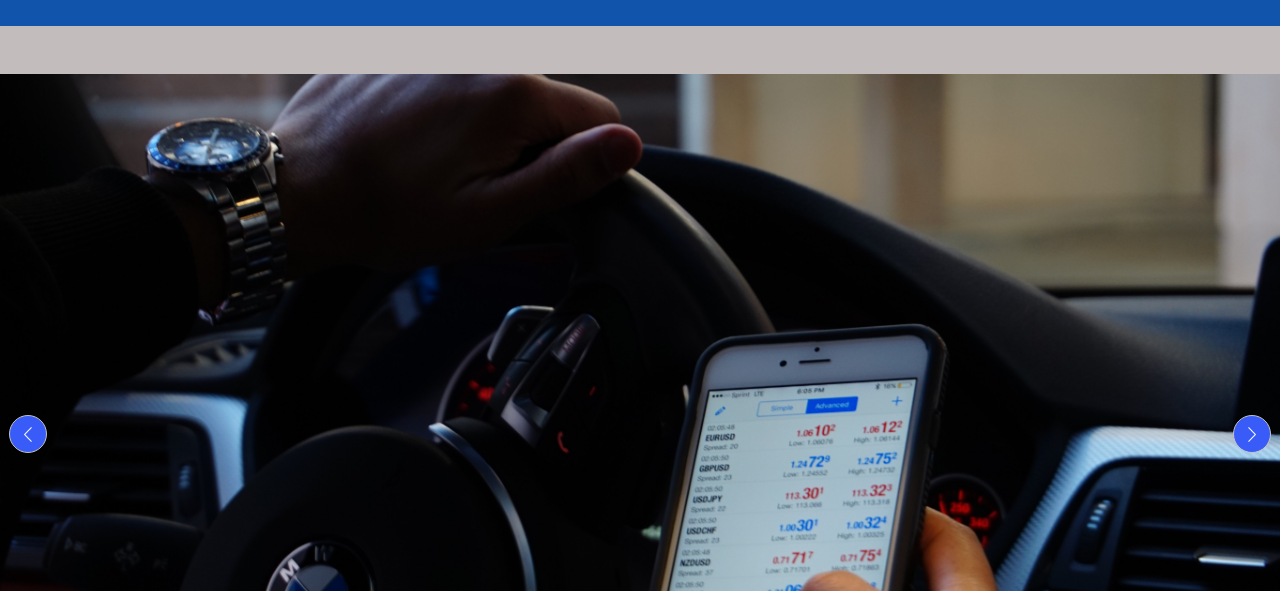
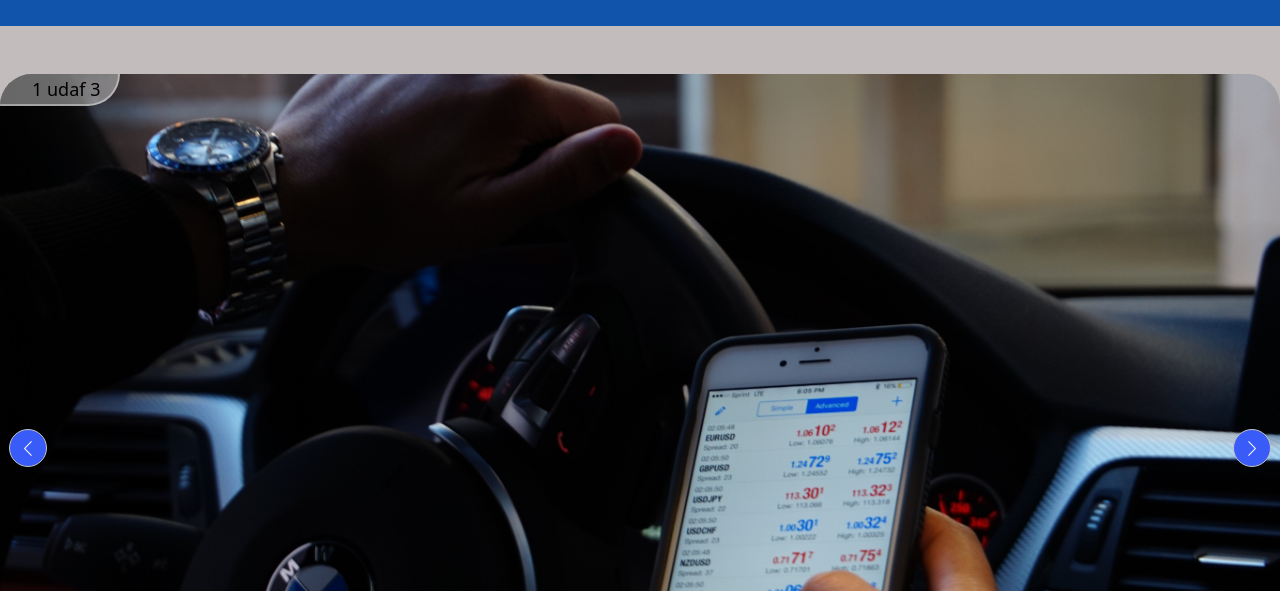
Before and after one commit to SerhiiIkin/crypta-invest-my-design, a website built with Vite: page index.html in a window 1280 px wide. Shown: the part 209-800 px from the top of the page. Built offline with nearby package versions, Linux system fonts and the light colour scheme; grey boxes are pictures that could not be loaded.

Commit message:
update slider

```diff
--- a/css/my-slider.css
+++ b/css/my-slider.css
@@ -1,5 +1,29 @@
 .my-slider {
     margin-bottom: 40px;
+}
+
+.slide img {
+    border-radius: 32px;
+}
+
+.slideNummer {
+    position: relative;
+    z-index: 1;
+    color: rgb(188, 43, 43);
+    display: flex;
+    align-items: center;
+
+    width: 120px;
+    height: 32px;
+
+    background-color: rgba(255, 255, 255, .4);
+    color: black;
+
+    padding-left: 32px;
+
+    border-radius: 32px 0 32px 0;
+    border-right: 2px solid rgba(255, 255, 255, .4);
+    border-bottom: 2px solid rgba(255, 255, 255, .4);
 }
 
 .slider__wrapper {
@@ -7,6 +31,12 @@
         height: 80vh;
         aspect-ratio: 16/7;
     }
+}
+
+.slide__title {
+    text-align: center;
+    padding-top: 10px;
+    color: white;
 }
 
 .slider__btn-left,
--- a/index.html
+++ b/index.html
@@ -32,11 +32,8 @@
         <main class="main">
             <section id="faq" class="my-slider">
                 <div>
-                    <div>
-                        <img src="./img/slider01.jpg" alt="" />
-                        <img src="./img/slider02.jpg" alt="" />
-                        <img src="./img/slider03.jpg" alt="" />
-                    </div>
+                    <span class="slideNummer"></span>
+                    <div></div>
                 </div>
             </section>
             <section id="wallet" class="cards">
--- /dev/null
+++ b/js/SlideTmplate.js
@@ -0,0 +1,9 @@
+export default function SlideTempate(slide) {
+    return (
+        `<div>
+            <img src="${slide.src}" alt="${slide.alt}">
+            <div class="slide__title">${slide.description}</div>
+        </div>`
+    )
+
+}
--- a/js/Slider.js
+++ b/js/Slider.js
@@ -1,3 +1,6 @@
+import { sliderData } from "./SliderData.js";
+import SlideTempate from "./SlideTmplate.js";
+
 export default function Slider({
     selector,
     draggable,
@@ -12,6 +15,13 @@ export default function Slider({
     const container = slider.querySelector("div");
     const wrapper = container.querySelector("div");
     const slides = wrapper.children;
+    const slideNummer = container.querySelector(".slideNummer");
+
+    window.addEventListener("keyup", (e) => {
+        clearIntervalSlide();
+        e.key === "ArrowLeft" ? changeSlide("left") : changeSlide("right");
+        checkInterval();
+    });
 
     const startSlides = [...slides];
     const startSlidesLength = slides.length;
@@ -23,6 +33,16 @@ export default function Slider({
     let sInterval;
     const ACTIVE = "active";
     const SHOW = "show";
+
+    changeSlideNummer(currentSlide);
+
+    function changeSlideNummer(currentSlide) {
+        slideNummer.textContent = `${currentSlide + 1} udaf  ${
+            sliderData.length
+        }`;
+    }
+
+    sliderData.forEach((slide) => (wrapper.innerHTML += SlideTempate(slide)));
 
     addClasses();
 
@@ -129,6 +149,7 @@ export default function Slider({
     }
 
     function goToSlide(index) {
+        changeSlideNummer(index)
         clearIntervalSlide();
         const totalSlides = slides.length;
         const stepsForward = (index - currentSlide + totalSlides) % totalSlides;
@@ -313,6 +334,7 @@ export default function Slider({
     }
 
     function changeSlide(direction) {
+
         clearIntervalSlide();
         if (!effect) {
             wrapper.style.transition = "translate 1s ease-in-out";
@@ -333,12 +355,14 @@ export default function Slider({
                     wrapper.removeChild(wrapper.lastElementChild);
                     currentSlide =
                         (currentSlide - 1 + slides.length) % slides.length;
+                    changeSlideNummer(currentSlide)
                 } else {
                     wrapper.appendChild(
                         wrapper.firstElementChild.cloneNode(true)
                     );
                     wrapper.removeChild(wrapper.firstElementChild);
                     currentSlide = (currentSlide + 1) % slides.length;
+                    changeSlideNummer(currentSlide)
                 }
 
                 highlightPagination();
@@ -352,10 +376,12 @@ export default function Slider({
                 wrapper.removeChild(wrapper.lastElementChild);
                 currentSlide =
                     (currentSlide - 1 + slides.length) % slides.length;
+                    changeSlideNummer(currentSlide)
             } else {
                 wrapper.appendChild(wrapper.firstElementChild.cloneNode(true));
                 wrapper.removeChild(wrapper.firstElementChild);
                 currentSlide = (currentSlide + 1) % slides.length;
+                changeSlideNummer(currentSlide)
             }
 
             highlightPagination();
@@ -438,7 +464,6 @@ export default function Slider({
                 break;
         }
 
-
         [...slides].forEach((slide, index) => {
             slide.classList.value = `slide ${slide.classList.value}`;
             slide.setAttribute("data-index", index);
--- /dev/null
+++ b/js/SliderData.js
@@ -0,0 +1,17 @@
+export const sliderData = [
+    {
+        description: "Billede 1 - Her er en beskrivelse af dette billede.",
+        src: "./img/slider01.jpg",
+        alt: "billede 1",
+    },
+    {
+        description: "Billede 2 - Her er en beskrivelse af dette billede.",
+        src: "./img/slider02.jpg",
+        alt: "billede 2",
+    },
+    {
+        description: "Billede 3 - Her er en beskrivelse af dette billede.",
+        src: "./img/slider03.jpg",
+        alt: "billede 3",
+    },
+];
```
